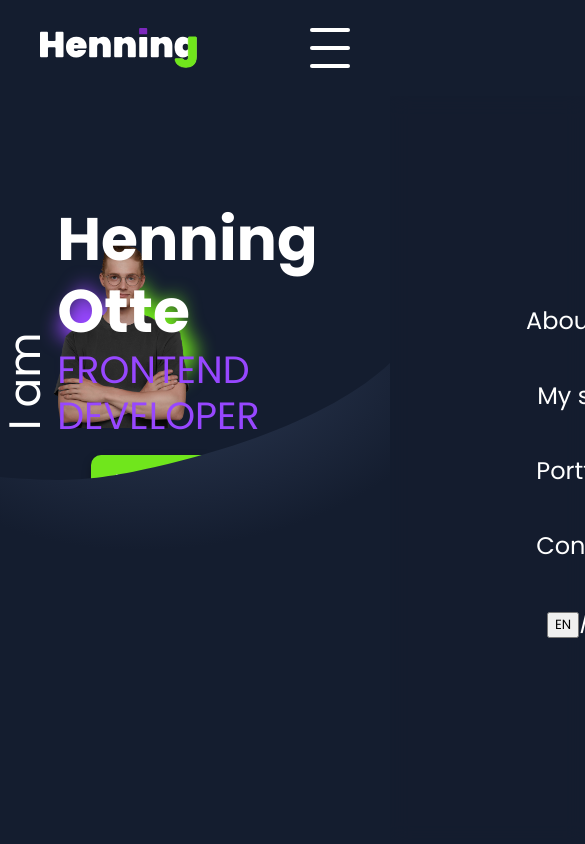
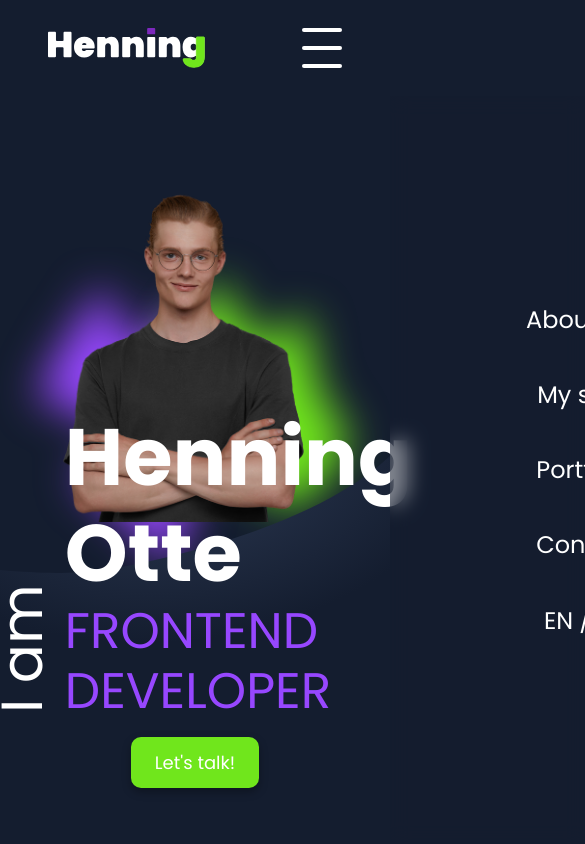
Before and after one commit to HenningOtte/Portfolio, an Angular app: page / in a window 390 px wide. Shown: the top 844 px of the page, 585 px wide, since content can reach past the window. Built offline with nearby package versions, Linux system fonts and the light colour scheme.

Commit message:
feat: improve responsiveness across multiple components

```diff
--- a/src/app/app.html
+++ b/src/app/app.html
@@ -1,4 +1,4 @@
 <app-navbar class="dNone-max-1080"></app-navbar>
-<app-navbar-mobile class="dNone-min-1080"></app-navbar-mobile>
+<app-navbar-mobile class="dNone-min-1081"></app-navbar-mobile>
 <router-outlet></router-outlet>
 <app-footer></app-footer>
--- a/src/app/main-content/about-me/about-me.scss
+++ b/src/app/main-content/about-me/about-me.scss
@@ -18,9 +18,10 @@ h2 {
 .about-content {
   width: 50%;
   padding-left: 60px;
+  @media (max-width: 1080px) {
+    width: 55%;
   }
-
-.about-image {}
+}
 
 .about-description {
   margin-bottom: 40px;
@@ -42,7 +43,7 @@ h2 {
   height: auto;
   flex-shrink: 0;
 
-    >img {
+  > img {
     display: block;
   }
 }
@@ -52,10 +53,17 @@ h2 {
   display: flex;
   flex-direction: row;
   align-items: center;
+  @media (max-width: 1080px) {
+    width: 40%;
+  }
+
   > img {
     height: 340px;
     border-radius: 50%;
     border: 3px solid $neon-green;
+    @media (max-width: 1080px) {
+      height: 300px;
+    }
   }
   > div {
     height: 3px;
--- a/src/app/main-content/hero/hero.html
+++ b/src/app/main-content/hero/hero.html
@@ -1,9 +1,10 @@
 <div class="hero max-width">
     <div class="hero-img">
         <img class="profil-pic" src="/images/hero_profile_henning_pic.png" alt="profil-picture">
+        <img class="profil-arm" src="/images/hero_profile_henning_pic_arm.png" alt="profil-picture-arm">
         <img class="hero-shadow" src="/images/photo_shadows.svg" alt="background-img">
     </div>
-    <div class="hero-greetings dNone-max-880">
+    <div class="hero-greetings">
         <div class="hero_text">
             <p class="hero_iam">I am</p>
             <div class="hero-titel">
--- a/src/app/main-content/hero/hero.scss
+++ b/src/app/main-content/hero/hero.scss
@@ -9,8 +9,10 @@
   justify-content: flex-end;
   margin-bottom: 260px;
   background-color: $bg-darkblue;
-  @media (max-width: 880px) {
+  @media (max-width: 1080px) {
     flex-direction: column;
+    align-items: center;
+    justify-content: center;
   }
 }
 
@@ -20,6 +22,10 @@
   position: absolute;
   width: 100%;
   pointer-events: none;
+
+  @media (max-width: 1080px) {
+    top: 54%;
+  }
 }
 
 .hero-img {
@@ -42,11 +48,36 @@
     top: 28%;
     width: 45%;
   }
+
+  @media (max-width: 1080px) {
+    position: absolute;
+    max-width: none;
+    width: 100%;
+    min-height: 100vh;
+    inset: 0;
+    flex-direction: column;
+    justify-content: center;
+  }
 }
 
 .profil-pic {
   width: 100%;
   z-index: 1;
+  @media (max-width: 1080px) {
+    width: 80%;
+    padding-bottom: 140px;
+  }
+}
+
+.profil-arm {
+  position: absolute;
+  width: 100%;
+  z-index: 3;
+
+  @media (max-width: 1080px) {
+    width: 80%;
+    padding-bottom: 140px;
+  }
 }
 
 .hero-shadow {
@@ -63,9 +94,18 @@
   justify-content: center;
   align-items: center;
   flex-direction: column;
-
   position: relative;
   top: -8%;
+
+  @media (max-width: 1080px) {
+    z-index: 3;
+    flex-direction: column;
+    align-items: center;
+    justify-content: flex-end;
+    top: 0;
+    padding: 0;
+    padding-bottom: 56px;
+  }
 }
 
 .hero_text {
@@ -77,10 +117,6 @@
   -webkit-transform: rotate(-180deg);
   font-size: 58px;
   margin-bottom: 8px;
-
-  @media (max-width: 992px) {
-    font-size: 44px;
-  }
 }
 
 .hero-titel {
@@ -90,20 +126,12 @@
 
   h1 {
     font-size: 80px;
-
-    @media (max-width: 992px) {
-      font-size: 60px;
-    }
   }
 
   span {
     font-size: 50px;
     text-transform: uppercase;
     color: #9747ff;
-
-    @media (max-width: 992px) {
-      font-size: 38px;
-    }
   }
 }
 
@@ -131,7 +159,7 @@
 }
 
 .devider {
-  width: 80px;
+  width: 48px;
   height: 3px;
   background-color: $bright-purple;
 }
@@ -141,7 +169,7 @@
   align-items: center;
   gap: 32px;
 
-  >span {
+  > span {
     font-size: 24px;
   }
 }
--- a/src/app/main-content/my-skills/my-skills.scss
+++ b/src/app/main-content/my-skills/my-skills.scss
@@ -13,6 +13,11 @@
   display: grid;
   grid-template-columns: repeat(4, 1fr);
   row-gap: 32px;
+
+  @media (max-width: 1080px) {
+    grid-template-columns: repeat(3, 1fr);
+    margin-left: 48px;
+  }
 }
 
 .skills-item {
@@ -61,9 +66,17 @@
   flex-direction: column;
   align-items: flex-end;
   gap: 8px;
-  >p {
+  > p {
     text-align: end;
   }
+
+  @media (max-width: 1080px) {
+    margin-right: 68px;
+  }
+}
+
+.subtitle {
+  text-align: end;
 }
 
 .continually-icon {
@@ -81,7 +94,7 @@
   display: flex;
   justify-content: flex-end;
   align-items: center;
-  >h2 {
+  > h2 {
     margin-right: 16px;
   }
 }
@@ -94,6 +107,9 @@ text {
   width: 64px;
   height: 3px;
   background-color: $bright-purple;
+  @media (max-width: 1080px) {
+    width: 48px;
+  }
 }
 
 .btn-primary {
--- a/src/app/main-content/portfolio/portfolio.html
+++ b/src/app/main-content/portfolio/portfolio.html
@@ -13,7 +13,7 @@
             </p>
         </div>
     </div>
-    <div class="projects">
+    <div class="projects site-padding">
         @for (item of projects; track $index; let odd = $odd) {
         <app-project-card [direction]="flexDirection(odd)" [card]="item"></app-project-card>
         }
--- a/src/app/main-content/portfolio/portfolio.scss
+++ b/src/app/main-content/portfolio/portfolio.scss
@@ -56,7 +56,3 @@ h2 {
   display: flex;
   justify-content: end;
 }
-
-.projects {
-  margin: 0 80px;
-}
--- a/src/app/main-content/testimonials/testimonials.scss
+++ b/src/app/main-content/testimonials/testimonials.scss
@@ -8,6 +8,10 @@
   gap: 48px;
   font-size: 16px;
   margin-bottom: 80px;
+
+  @media (max-width: 1080px) {
+    padding-left: 0px;
+  }
 }
 
 .testimonial {
@@ -25,6 +29,10 @@
   width: 72px;
   top: -24px;
   left: -4px;
+
+  @media (max-width: 1080px) {
+    left: 24px;
+  }
 }
 
 .content {
@@ -34,6 +42,11 @@
   padding: 40px 56px;
   display: flex;
   flex-direction: column;
+
+  @media (max-width: 1080px) {
+    padding: 24px 40px;
+    min-height: 280px;
+  }
 }
 
 .quote {
--- a/src/app/navbar-mobile/navbar-mobile.html
+++ b/src/app/navbar-mobile/navbar-mobile.html
@@ -13,7 +13,7 @@
         <a href="">Portfolio</a>
         <a href="">Contact</a>
         <div class="languages">
-            <button>EN</button>/<button>DE</button>
+            <button class="btn-en">EN</button>/<button class="btn-de">DE</button>
         </div>
     </div>
 </nav>
--- a/src/app/navbar-mobile/navbar-mobile.scss
+++ b/src/app/navbar-mobile/navbar-mobile.scss
@@ -76,6 +76,19 @@
   }
 }
 
+.languages {
+  > button {
+    background-color: transparent;
+    border: none;
+    font-size: 24px;
+    color: white;
+    cursor: pointer;
+    &:hover {
+      color: $neon-green;
+    }
+  }
+}
+
 .push-in-nav {
   transform: translateX(0);
 }
--- a/src/styles.scss
+++ b/src/styles.scss
@@ -60,9 +60,6 @@ body {
 
 h2 {
   font-size: 80px;
-  @media (max-width: 992px) {
-    font-size: 60px;
-  }
 }
 
 h3 {
@@ -72,8 +69,8 @@ h3 {
 .site-padding {
   padding: 0 80px;
 
-  @media (max-width: 992px) {
-    padding: 0 40px;
+  @media (max-width: 1080px) {
+    padding: 0 48px;
   }
 }
 
```
Also changed, not shown: public/images/hero_profile_henning_pic_arm.png (added). Lines whose indentation alone changed are shown as unchanged.
